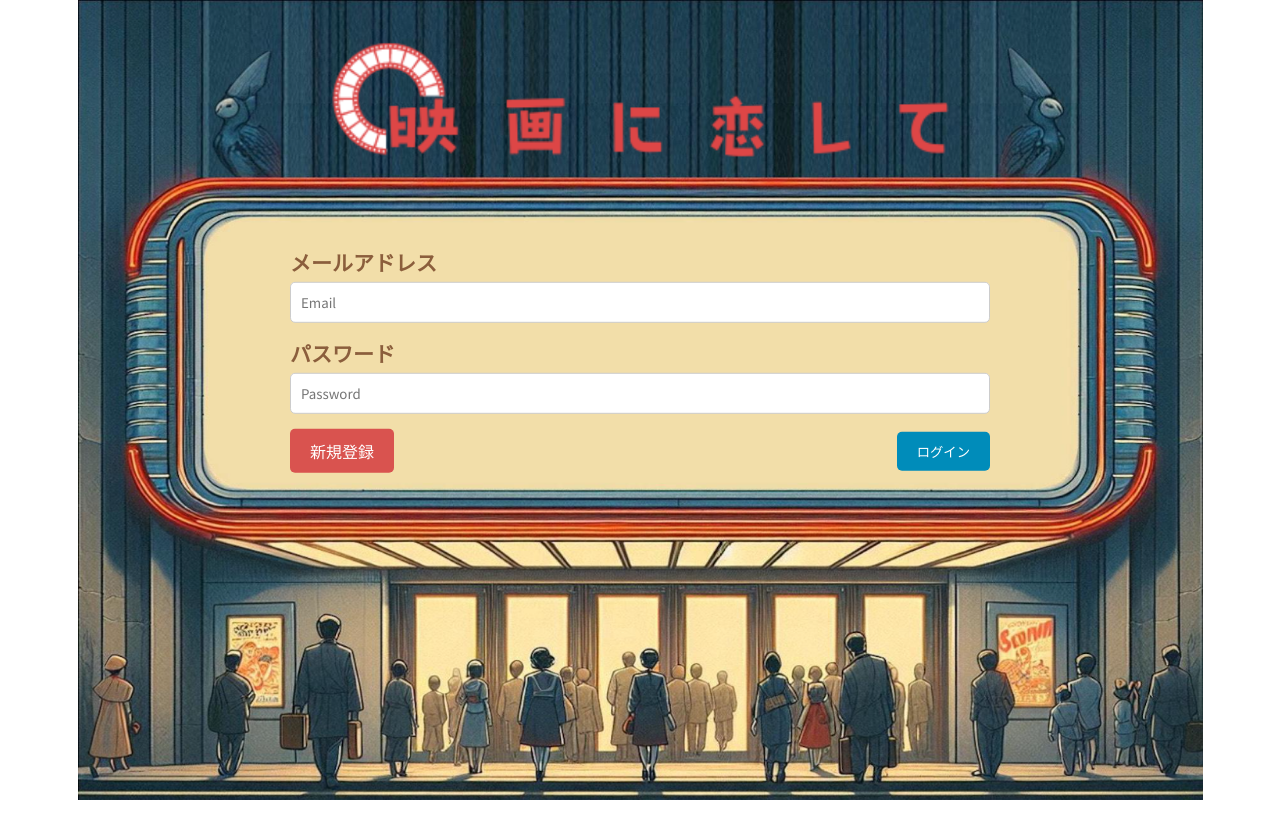
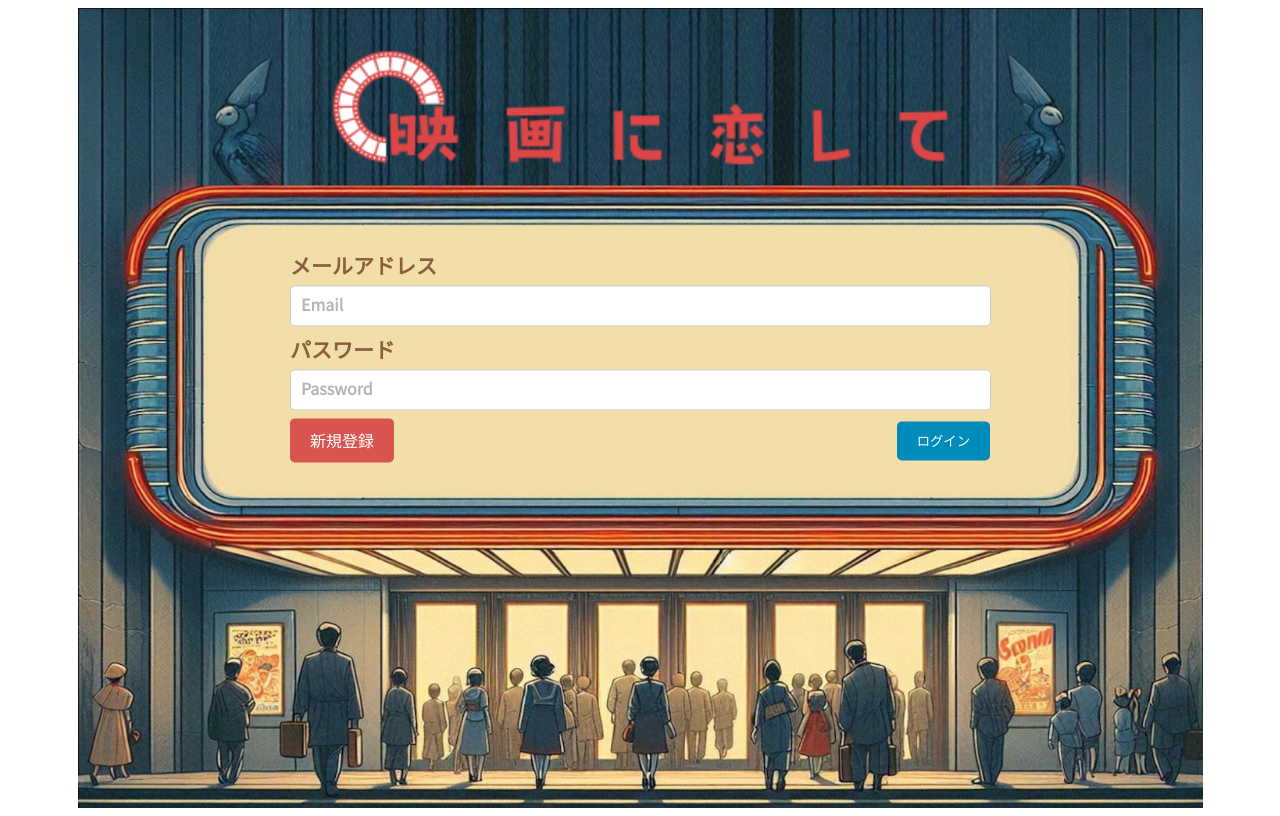
Before and after one commit to summer2024H/summer2024H-, a Flask app: page /login in a window 1280 px wide. Run offline with Flask 3, Linux system fonts and the light colour scheme.

Commit message:
ログイン画面・新規登録画面：エラー修正

```diff
--- a/hackathon-begginers-sample/ChatApp/static/css/login.css
+++ b/hackathon-begginers-sample/ChatApp/static/css/login.css
@@ -1,5 +1,5 @@
 /* ログイン画面のCSS */
-body {
+.loginbg {
     font-family: 'Noto Sans JP', sans-serif;
     background-image: url(../img/background-login.png);
     background-size: contain;
@@ -15,7 +15,7 @@ body {
 
 .login-container {
     position: fixed;
-    top: 50%;
+    top: 48%;
     left: 50%;
     transform: translate(-50%, -60%);
     border-radius: 10px;
@@ -24,11 +24,12 @@ body {
     width: 100%;
 }
 
-.form-group {
-    margin-bottom: 15px;
+.form-grouplg {
+    margin-top: 4px;
+    margin-bottom: 8px;
 }
 
-.form-group label {
+.form-grouplg label {
     display: block;
     margin-bottom: 5px;
     font-family: 'Noto Sans JP', sans-serif;
@@ -37,8 +38,8 @@ body {
     font-weight: bold;
 }
 
-.form-group input {
-    width: 100%;
+.form-grouplg input {
+    width: 97%;
     padding: 10px;
     border: 1px solid #ccc;
     border-radius: 5px;
@@ -70,3 +71,13 @@ body {
     cursor: pointer;
     order: 2;
 }
+
+.flashes {
+    padding-inline-start: 0;
+    font-size: 18px;
+    margin-bottom: 0px;
+    margin-top: 0px;
+    color: rgb(198, 8, 8);
+    list-style: none;
+    font-weight: bold;
+  }
--- a/hackathon-begginers-sample/ChatApp/static/css/registration.css
+++ b/hackathon-begginers-sample/ChatApp/static/css/registration.css
@@ -89,3 +89,12 @@ input::placeholder {
   font-size: 18px;
   color: white;
 }
+
+.flashes {
+  padding-inline-start: 0;
+  font-size: 18px;
+  margin-bottom: 8px;
+  color: rgb(198, 8, 8);
+  list-style: none;
+  font-weight: bold;
+}
--- a/hackathon-begginers-sample/ChatApp/templates/login.html
+++ b/hackathon-begginers-sample/ChatApp/templates/login.html
@@ -1,16 +1,23 @@
-<head>
-    <title>ログイン</title>
-    <link rel="stylesheet" type="text/css" href="../static/css/login.css">
-    <link href="https://fonts.googleapis.com/css2?family=Noto+Sans+JP&display=swap" rel="stylesheet">
-</head>
-<body>
+{% extends 'registration_base.html' %} {% block title %}
+<title>ログイン</title>
+{% endblock %} {% block body %}
+<div class="loginbg">
     <div class="login-container">
+        <div>
+            {% with messages = get_flashed_messages() %} {% if messages %}
+            <ul class="flashes">
+              {% for message in messages %}
+              <li>{{ message }}</li>
+              {% endfor %}
+            </ul>
+            {% endif %} {% endwith %}
+        </div>
         <form method="post" class="login-form">
-            <div class="form-group">
+            <div class="form-grouplg">
                 <label for="email-input">メールアドレス</label>
                 <input type="text" placeholder="Email" name="email" id="email-input" />
             </div>
-            <div class="form-group">
+            <div class="form-grouplg">
                 <label for="password-input">パスワード</label>
                 <input type="password" placeholder="Password" name="password" id="password-input" />
             </div>
@@ -20,4 +27,5 @@
             </div>
         </form>
     </div>
-</body>
+</div>
+{% endblock %}
--- a/hackathon-begginers-sample/ChatApp/templates/registration_base.html
+++ b/hackathon-begginers-sample/ChatApp/templates/registration_base.html
@@ -4,8 +4,9 @@
         <meta charset="UTF-8">
         <meta name="viewport" content="width=device-width, initial-scale=1.0">
         {% block title %}{% endblock %}
-        <link rel="stylesheet" href="{{url_for('static',filename='css/registration.css')}}"
-        />
+        <link rel="stylesheet" href="{{url_for('static',filename='css/registration.css')}}"/>
+        <link rel="stylesheet" href="{{url_for('static',filename='css/login.css')}}"/>
+        <link href="https://fonts.googleapis.com/css2?family=Noto+Sans+JP&display=swap" rel="stylesheet"/>
     </head>
     <body>
         {% block body %}{% endblock %}
```
Also changed, not shown: hackathon-begginers-sample/ChatApp/templates/signup.html (+7 -0 lines).
